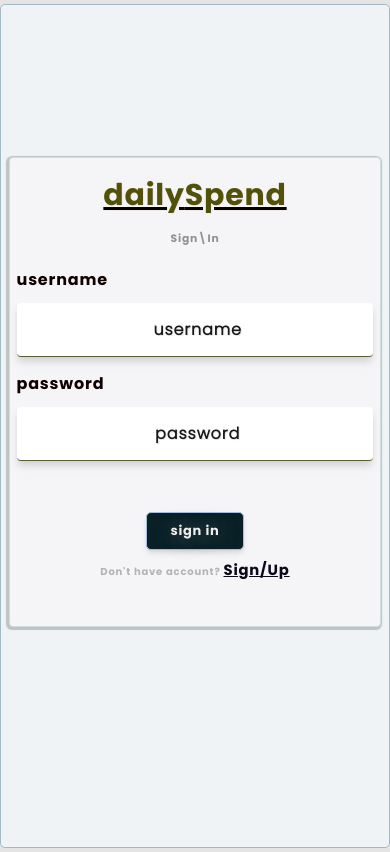
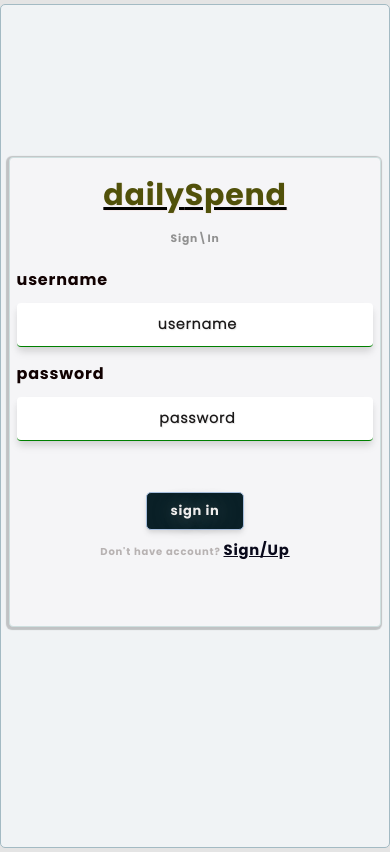
Before and after one commit to arjunaNR-gf/DailySpendLocal, a React (Create React App) app: page / in a window 390 px wide. Built offline with nearby package versions, Linux system fonts and the light colour scheme.

Commit message:
decreased the input size

```diff
--- a/src/Component/Input/InputPad.jsx
+++ b/src/Component/Input/InputPad.jsx
@@ -1,9 +1,20 @@
+import { useEffect } from 'react';
 import './index.css'
-const InputPad=({inputName,type,inputValue,lable,placeholder,inputhandler})=>{
-    return(
+const InputPad = ({ inputName, type, inputValue, lable, placeholder, inputhandler, onKeyDwn }) => {
+
+
+
+
+    return (
         <>
-        <label>{lable}</label>
-        <input id='inpt' type={type} placeholder={placeholder} onChange={(e)=>inputhandler(e)}  name={inputName} value={inputValue}  />
+            <label>{lable}</label>
+            <input id='inpt'
+                type={type}
+                placeholder={placeholder}
+                onChange={(e) => inputhandler(e)}
+                name={inputName} value={inputValue}
+                onKeyDown={(e) => onKeyDwn(e)}
+            />
         </>
     )
 }
--- a/src/Component/Input/index.css
+++ b/src/Component/Input/index.css
@@ -3,7 +3,7 @@
     width: 100%;
     height: 49px;
     padding: 5px 10px;
-    border: 1px solid rgb(94, 108, 108);
+    border: 1px solid rgb(78, 209, 209);
     border-radius: 3px;
     outline: 0;
     font-size: 14.2px;
@@ -29,17 +29,15 @@
 
 
 
-  #inpt:hover{
-   border: 1.5px solid rgb(97, 97, 7);
+  input:focus {
+    border: 1.5px solid #4edd52 !important; /* Green border color when focused */
   }
-
-
 
   @media screen and (max-width: 520px) {
     input#inpt
     {
-      font-size: 16px;
-      height: 54px;
+
+      height: 48px;
       font-weight: 900 !important;
       border-radius: 4px;
     }
--- a/src/Pages/SignIn/SignIn.jsx
+++ b/src/Pages/SignIn/SignIn.jsx
@@ -1,4 +1,4 @@
-import { useState } from "react";
+import { useEffect, useState } from "react";
 import './index.css'
 import InputPad from "../../Component/Input/InputPad";
 import LoaderNotificaiton from "../../Component/Notification/LoaderNotification";
@@ -23,8 +23,18 @@ export default function Signup({ screen,authenticate,inpError }) {
     const inputhandler = (e) => {
       const { name, value } = e.target;
       setInput((preVal) => ({ ...preVal, [name]: value }));
-      console.log(input.Username);
     };
+
+    const onKeyDownForEnter=(e)=>{
+      if(e.code === 'Enter')
+      {
+       if(input.Username != '' && input.password != '')
+       {
+        AuthenticateUsr();
+       }
+      }
+    }
+
 
     const [isNotification, setIsNotication] = useState(false);
 
@@ -54,6 +64,7 @@ export default function Signup({ screen,authenticate,inpError }) {
 
       }, 2500);
     };
+
 
     return (
       <>
@@ -161,6 +172,7 @@ export default function Signup({ screen,authenticate,inpError }) {
                 inputName="Username"
                 inputValue={input.Username}
                 inputhandler={inputhandler}
+                onKeyDwn={onKeyDownForEnter}
               />
             </div>
 
@@ -172,6 +184,8 @@ export default function Signup({ screen,authenticate,inpError }) {
                 inputName="password"
                 inputValue={input.password}
                 inputhandler={inputhandler}
+                onKeyDwn={onKeyDownForEnter}
+
               />
             </div>
 
--- a/src/Pages/SignIn/index.css
+++ b/src/Pages/SignIn/index.css
@@ -101,7 +101,8 @@
 
     .sign-in-main>.form-devider>input{
       border: none !important;
-      border-bottom: 1.5px solid rgb(91, 91, 52) !important;
+      border-bottom: 1.5px solid green!important;
       background-color: white !important;
+      height: 44px !important;
     }
   }
```
